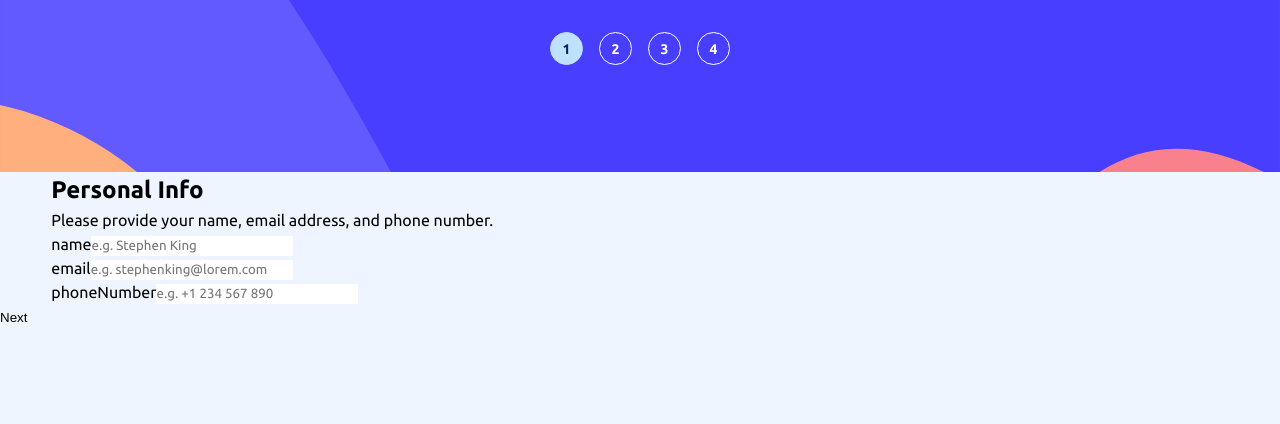
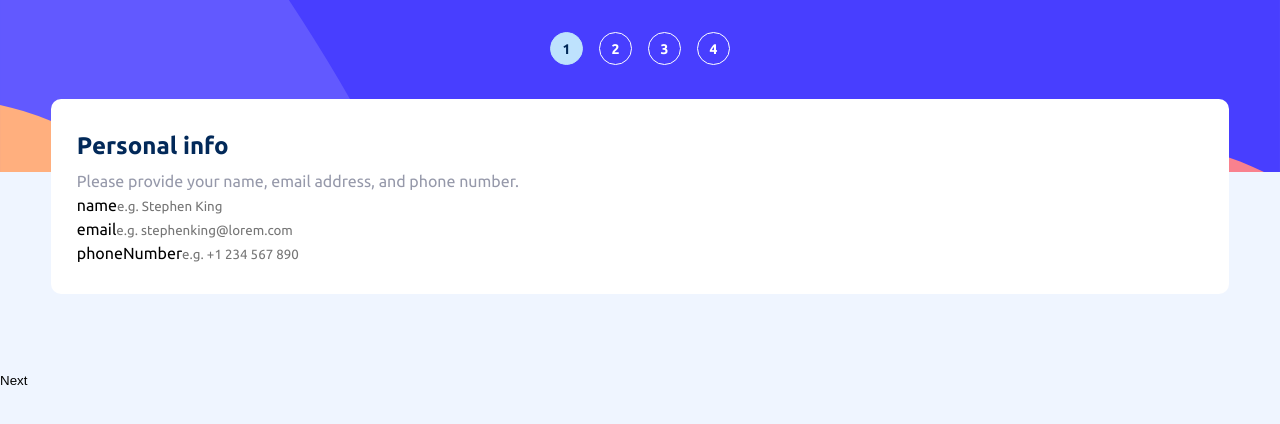
Before and after one commit to JorgeAMendoza/multi-step-form, a React (Vite) app: page / in a window 1280 px wide. Shown: the top 424 px of the page. Built offline with nearby package versions, Linux system fonts and the light colour scheme.

Commit message:
edit personal section title, create styled component and style container and text

```diff
--- /dev/null
+++ b/src/components/Form/PersonalSection/PersonalSection.styled.tsx
@@ -0,0 +1,23 @@
+import styled from 'styled-components'
+import { Container } from '@/src/styles/utils/Container.styled'
+
+export const PersonalStyled = styled.section`
+  ${Container} {
+    background-color: var(--white);
+    border-radius: 10px;
+    padding: 1.8em 1.6em;
+    transform: translateY(-7.3rem);
+
+    h2 {
+      color: var(--denim);
+      font-size: 2.4rem;
+    }
+
+    p {
+      color: var(--grey);
+      font-size: 1.6rem;
+      margin-block-start: 0.35em;
+      line-height: 1.5;
+    }
+  }
+`
--- a/src/components/Form/PersonalSection/PersonalSection.tsx
+++ b/src/components/Form/PersonalSection/PersonalSection.tsx
@@ -5,6 +5,7 @@ import { useAppDispatch, useAppSelector } from '@/src/redux/hooks.tsx'
 import { updatePersonalInformation, updateStep } from '@/src/redux/reducer.ts'
 import { useEffect } from 'react'
 import { Container } from '@/src/styles/utils/Container.styled.tsx'
+import { PersonalStyled } from './PersonalSection.styled.tsx'
 
 export type PersonalInfoForm = Pick<
   MultiStepForm,
@@ -45,9 +46,9 @@ const PersonalInfo = () => {
   }
 
   return (
-    <section data-testid="personalInfo">
+    <PersonalStyled data-testid="personalInfo">
       <Container>
-        <h2>Personal Info</h2>
+        <h2>Personal info</h2>
         <p>Please provide your name, email address, and phone number.</p>
         <form onSubmit={handleSubmit(onSubmit)}>
           <TextInput
@@ -97,7 +98,7 @@ const PersonalInfo = () => {
       >
         Next
       </button>
-    </section>
+    </PersonalStyled>
   )
 }
 
```
